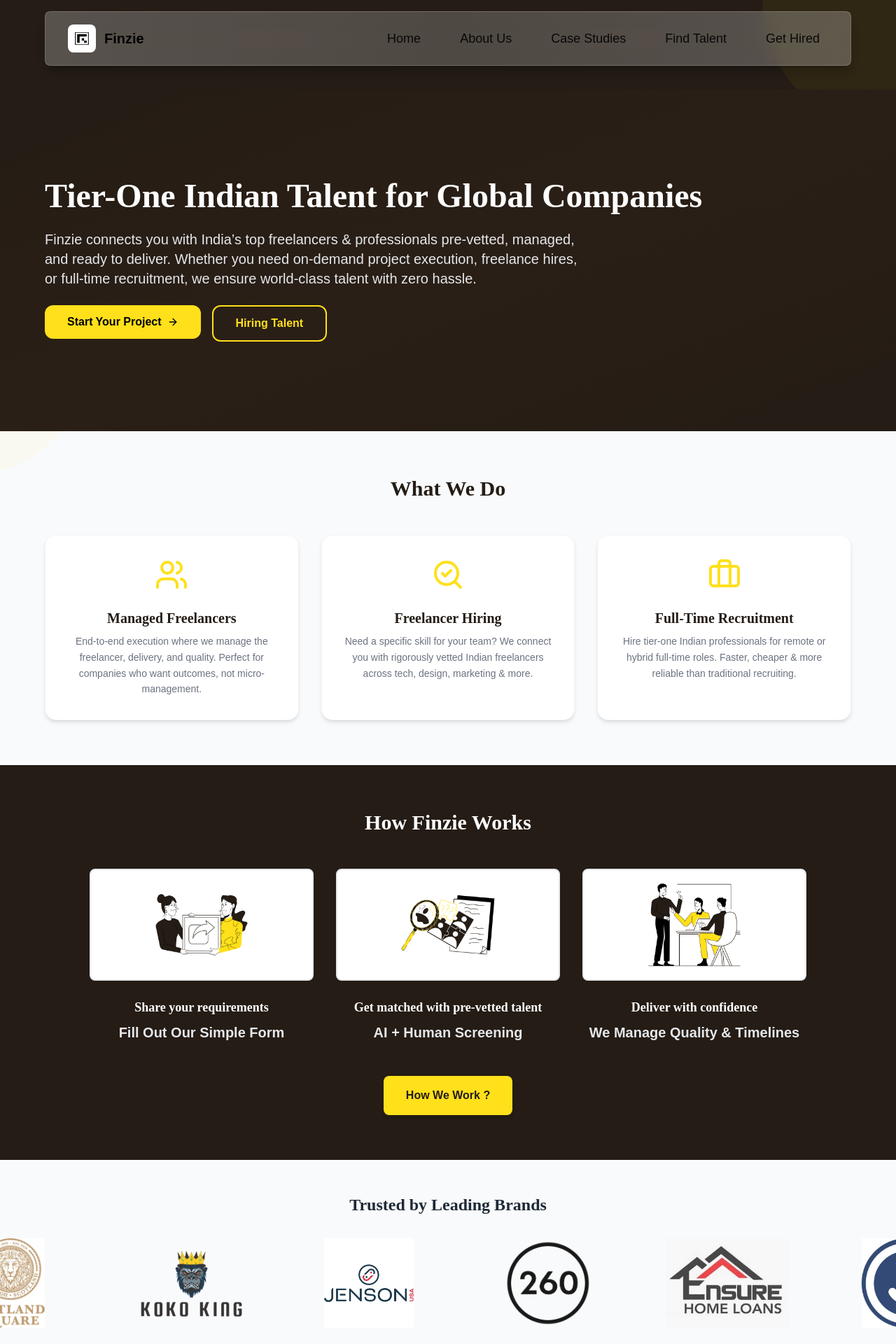
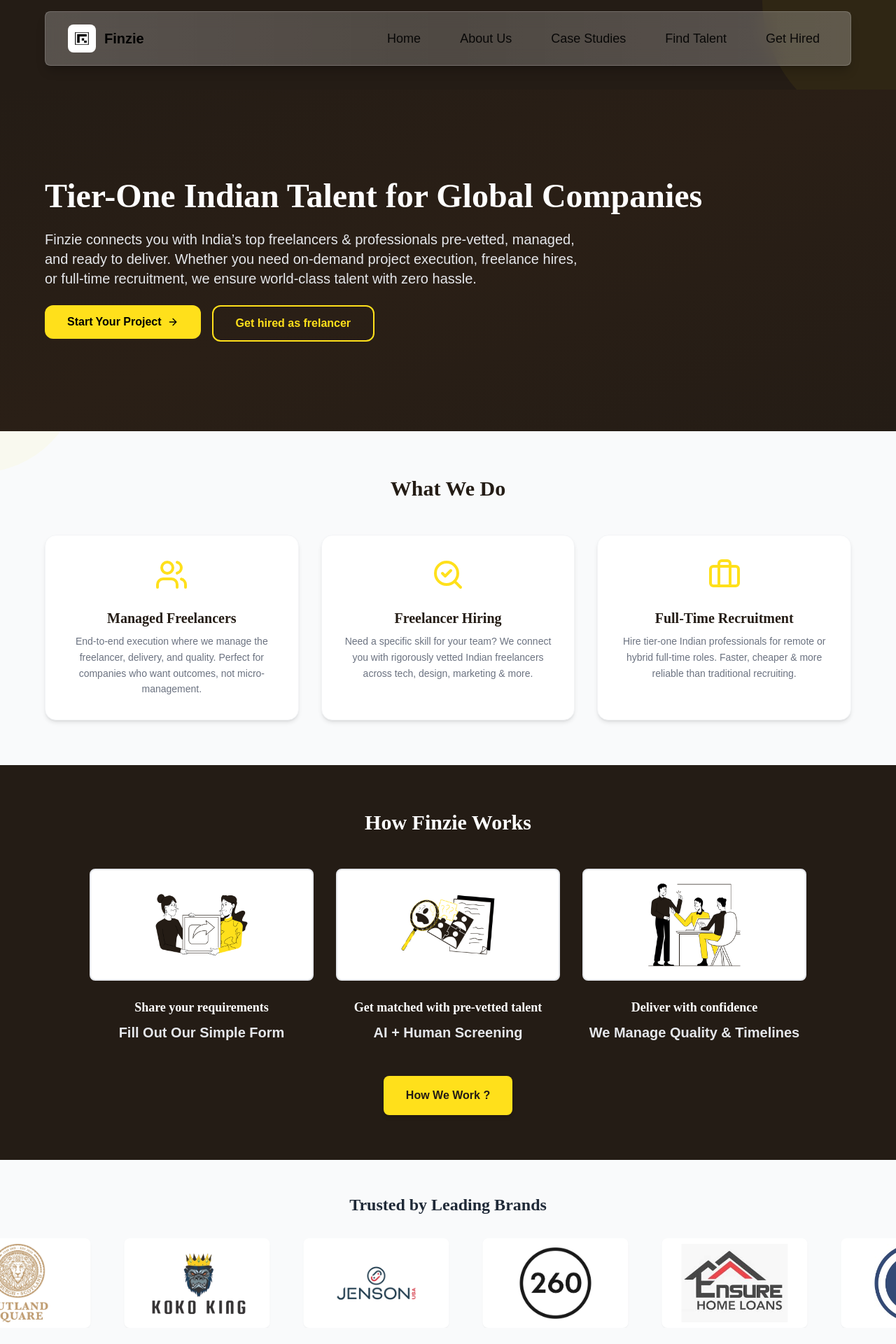
Before and after one commit to aryantrivedi28/aitm-isolated, a Next.js app: page / in a window 1280 px wide. Shown: the top 1920 px of the page at 70% size. Built offline with nearby package versions, Linux system fonts and the light colour scheme.

Commit message:
changes in home page

```diff
--- a/src/app/page.tsx
+++ b/src/app/page.tsx
@@ -1,10 +1,10 @@
-"use client"
+"use client";
 
-import Link from "next/link"
-import { useRouter } from "next/navigation"
-import { motion, useAnimation, type Variants } from "framer-motion"
-import { useState, useEffect } from "react"
-import { ChevronDown, Star, Quote, ArrowRight, CheckCircle, Users, Zap, Shield, Clock, SearchCheck, Briefcase } from "lucide-react"
+import Link from "next/link";
+import { useRouter } from "next/navigation";
+import { motion, useAnimation, type Variants } from "framer-motion";
+import { useState, useEffect } from "react";
+import { ChevronDown, Star, Quote, ArrowRight, CheckCircle, Users, Zap, Shield, Clock, SearchCheck, Briefcase } from "lucide-react";
 
 // Animation variants with proper typing
 const fadeUp: Variants = {
@@ -20,7 +20,7 @@ const fadeUp: Variants = {
       ease: [0.6, -0.05, 0.01, 0.99], // Custom cubic-bezier easing
     },
   },
-}
+};
 
 const fadeInLeft: Variants = {
   hidden: {
@@ -35,7 +35,7 @@ const fadeInLeft: Variants = {
       ease: [0.6, -0.05, 0.01, 0.99],
     },
   },
-}
+};
 
 const fadeInRight: Variants = {
   hidden: {
@@ -50,7 +50,7 @@ const fadeInRight: Variants = {
       ease: [0.6, -0.05, 0.01, 0.99],
     },
   },
-}
+};
 
 const staggerContainer: Variants = {
   hidden: {
@@ -63,7 +63,7 @@ const staggerContainer: Variants = {
       delayChildren: 0.1,
     },
   },
-}
+};
 
 const scaleIn: Variants = {
   hidden: {
@@ -78,14 +78,14 @@ const scaleIn: Variants = {
       ease: [0.6, -0.05, 0.01, 0.99],
     },
   },
-}
+};
 
 export default function ClientLandingPage() {
-  const router = useRouter()
-  const [openFAQ, setOpenFAQ] = useState<number | null>(null)
-  const [isHovered, setIsHovered] = useState(false)
-  const [expandedTestimonial, setExpandedTestimonial] = useState<number | null>(null)
-  const controls = useAnimation()
+  const router = useRouter();
+  const [openFAQ, setOpenFAQ] = useState<number | null>(null);
+  const [isHovered, setIsHovered] = useState(false);
+  const [expandedTestimonial, setExpandedTestimonial] = useState<number | null>(null);
+  const controls = useAnimation();
 
 
 
@@ -150,7 +150,7 @@ export default function ClientLandingPage() {
       rating: 5,
       avatar: "/akshadeep.jpeg?height=60&width=60",
     },
-  ]
+  ];
 
   const faqs = [
     {
@@ -158,40 +158,51 @@ export default function ClientLandingPage() {
       answer:
         "Our AI-powered matching system typically finds and verifies the perfect freelancer for your international freelance jobs within 24 hours. For urgent projects, we can also match you even faster.",
     },
+    // {
+    //   question: "How much do freelancers charge per hour?",
+    //   answer: "Freelance hourly rates vary based on expertise and project scope. Finzie provides transparent freelancer quotes, allowing you to connect with freelancers needed for diverse roles at a price tailored to your budget.",
+    // },
+    // {
+    //   question: "Do freelancers earn more than employees?",
+    //   answer:
+    //     "Freelancers often enjoy higher earning potential due to the flexibility of freelance work. By joining Finzie’s freelancers hub, you can earn competitive pay from international freelance jobs, often surpassing traditional employee salaries.",
+    // },
+    // {
+    //   question: "What are the advantages of hiring freelancers?",
+    //   answer:
+    //     "The benefits of hiring freelancers include cost-efficiency, access to specialized skills, and scalability. Finzie’s freelancers portal connects you with freelance web developers, freelancers graphic designers, and more, ensuring high-quality results for your projects.",
+    // },
+
+    // {
+    //   question: "What action will you take next to create a positive hiring experience for your new employees?",
+    //   answer:
+    //     "At Finzie, we enhance the new employee hiring experience by offering tools to streamline communication, freelancers review, and match clients with the right talent for freelance work.",
+    // },
+    // {
+    //   question: "What is an outsourced team?",
+    //   answer:
+    //     "An outsourced team consists of freelancers hired for specific projects or roles, often remotely. Finzie connects you with freelancers needed for tasks like freelance writing jobs remote or freelancers photographers, creating efficient teams for your needs.",
+    // },
+    // {
+    //   question: "What are the outsourcing benefits?",
+    //   answer:
+    //     "Outsourcing through Finzie’s offers cost savings, global talent access, and flexibility. Businesses can leverage international freelance jobs to tap into diverse skill sets, such as freelancer 3d modeling, freelancers for branding, or freelance writing gigs, without traditional hiring overhead.",
+    // },
+    // {
+    //   question: "What does it mean to outsource staff?",
+    //   answer:
+    //     "Outsourcing staff means hiring freelancers for freelance work instead of in-house employees.",
+    // },
+
     {
-      question: "How much do freelancers charge per hour?",
-      answer: "Freelance hourly rates vary based on expertise and project scope. Finzie provides transparent freelancer quotes, allowing you to connect with freelancers needed for diverse roles at a price tailored to your budget.",
+      question: "How do we get your freelancers ?",
+      answer:
+        "",
     },
     {
-      question: "Do freelancers earn more than employees?",
+      question: "What services do you specialise in ?",
       answer:
-        "Freelancers often enjoy higher earning potential due to the flexibility of freelance work. By joining Finzie’s freelancers hub, you can earn competitive pay from international freelance jobs, often surpassing traditional employee salaries.",
-    },
-    {
-      question: "What are the advantages of hiring freelancers?",
-      answer:
-        "The benefits of hiring freelancers include cost-efficiency, access to specialized skills, and scalability. Finzie’s freelancers portal connects you with freelance web developers, freelancers graphic designers, and more, ensuring high-quality results for your projects.",
-    },
-
-    {
-      question: "What action will you take next to create a positive hiring experience for your new employees?",
-      answer:
-        "At Finzie, we enhance the new employee hiring experience by offering tools to streamline communication, freelancers review, and match clients with the right talent for freelance work.",
-    },
-    {
-      question: "What is an outsourced team?",
-      answer:
-        "An outsourced team consists of freelancers hired for specific projects or roles, often remotely. Finzie connects you with freelancers needed for tasks like freelance writing jobs remote or freelancers photographers, creating efficient teams for your needs.",
-    },
-    {
-      question: "What are the outsourcing benefits?",
-      answer:
-        "Outsourcing through Finzie’s offers cost savings, global talent access, and flexibility. Businesses can leverage international freelance jobs to tap into diverse skill sets, such as freelancer 3d modeling, freelancers for branding, or freelance writing gigs, without traditional hiring overhead.",
-    },
-    {
-      question: "What does it mean to outsource staff?",
-      answer:
-        "Outsourcing staff means hiring freelancers for freelance work instead of in-house employees.",
+        "",
     },
     {
       question: "What if I’m not satisfied with the freelancer’s work?",
@@ -213,13 +224,13 @@ export default function ClientLandingPage() {
       answer:
         "Finzie stands out as the easiest platform for hiring freelancers, combining AI-driven matching, pre-vetted talent, and end-to-end project management for an unparalleled candidate hiring experience.",
     }
-  ]
+  ];
 
   // Function to truncate text
   const truncateText = (text: string, maxLength: number) => {
-    if (text.length <= maxLength) return text
-    return text.substring(0, maxLength) + "..."
-  }
+    if (text.length <= maxLength) return text;
+    return text.substring(0, maxLength) + "...";
+  };
 
   // Start the continuous animation
   useEffect(() => {
@@ -234,14 +245,14 @@ export default function ClientLandingPage() {
             ease: "linear",
           },
         },
-      })
+      });
+    };
+    if (!isHovered) {
+      startAnimation();
+    } else {
+      controls.stop();
     }
-    if (!isHovered) {
-      startAnimation()
-    } else {
-      controls.stop()
-    }
-  }, [isHovered, controls, testimonials.length])
+  }, [isHovered, controls, testimonials.length]);
 
   return (
     <main className="flex flex-col bg-white overflow-hidden">
@@ -330,7 +341,7 @@ export default function ClientLandingPage() {
                   whileHover={{ scale: 1.05, y: -2 }}
                   whileTap={{ scale: 0.95 }}
                 >
-                  Hiring Talent
+                  Get hired as frelancer
                 </motion.button>
               </Link>
             </motion.div>
@@ -461,21 +472,23 @@ export default function ClientLandingPage() {
               animate={{ x: ["0%", "-50%"] }}
               transition={{
                 repeat: Infinity,
-                duration: 20, // smooth and continuous
+                duration: 20,
                 ease: "linear",
               }}
             >
               {[...logos, ...logos].map((logo, index) => (
                 <motion.div
                   key={index}
-                  className="flex-shrink-0 flex items-center justify-center bg-transparent"
+                  className="flex-shrink-0 flex items-center justify-center"
                   whileHover={{ scale: 1.1 }}
                 >
-                  <div className="w-44 h-24 md:w-52 md:h-32 flex items-center justify-center bg-transparent">
+                  <div className="w-28 h-16 sm:w-36 sm:h-20 md:w-44 md:h-24 lg:w-52 lg:h-32
+                            flex items-center justify-center
+                            bg-white rounded-lg shadow-sm p-2">
                     <img
                       src={logo}
                       alt={`Client Logo ${index + 1}`}
-                      className="object-contain w-full h-full opacity-90 hover:opacity-100 transition"
+                      className="object-contain max-w-full max-h-full opacity-90 hover:opacity-100 transition"
                     />
                   </div>
                 </motion.div>
@@ -569,8 +582,8 @@ export default function ClientLandingPage() {
                         {testimonial.content.length > 180 && (
                           <button
                             onClick={(e) => {
-                              e.stopPropagation()
-                              setExpandedTestimonial(expandedTestimonial === index ? null : index)
+                              e.stopPropagation();
+                              setExpandedTestimonial(expandedTestimonial === index ? null : index);
                             }}
                             className="text-[#FFE01B] hover:text-[#241C15] font-medium text-sm mt-2 transition-colors duration-300"
                           >
@@ -645,12 +658,12 @@ export default function ClientLandingPage() {
                         {testimonial.content.length > 180 && (
                           <button
                             onClick={(e) => {
-                              e.stopPropagation()
+                              e.stopPropagation();
                               setExpandedTestimonial(
                                 expandedTestimonial === index + testimonials.length
                                   ? null
                                   : index + testimonials.length,
-                              )
+                              );
                             }}
                             className="text-[#FFE01B] hover:text-[#241C15] font-medium text-sm mt-2 transition-colors duration-300"
                           >
@@ -1114,5 +1127,5 @@ export default function ClientLandingPage() {
         </motion.div>
       </section>
     </main>
-  )
+  );
 }
```
